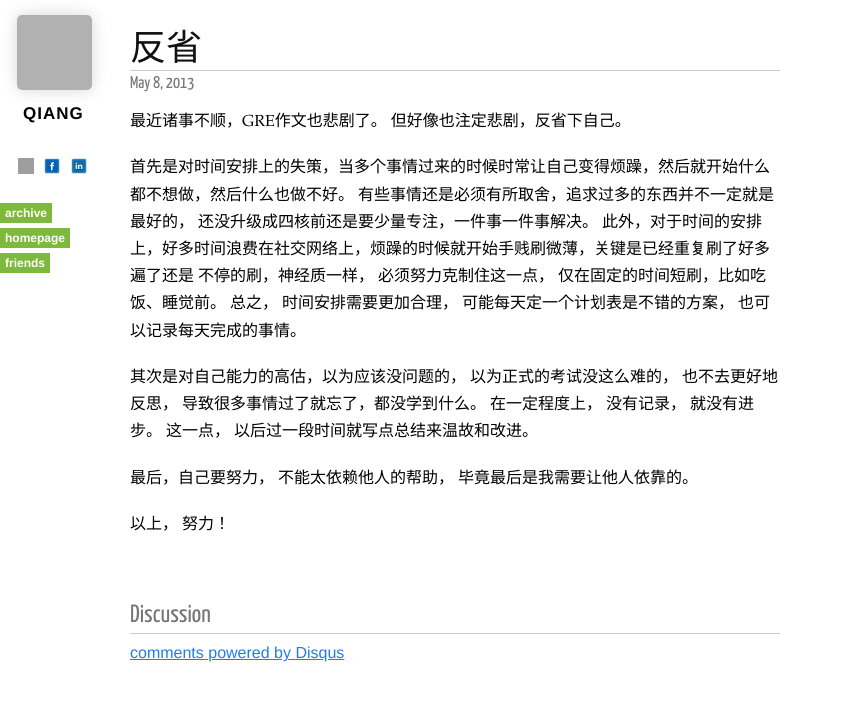
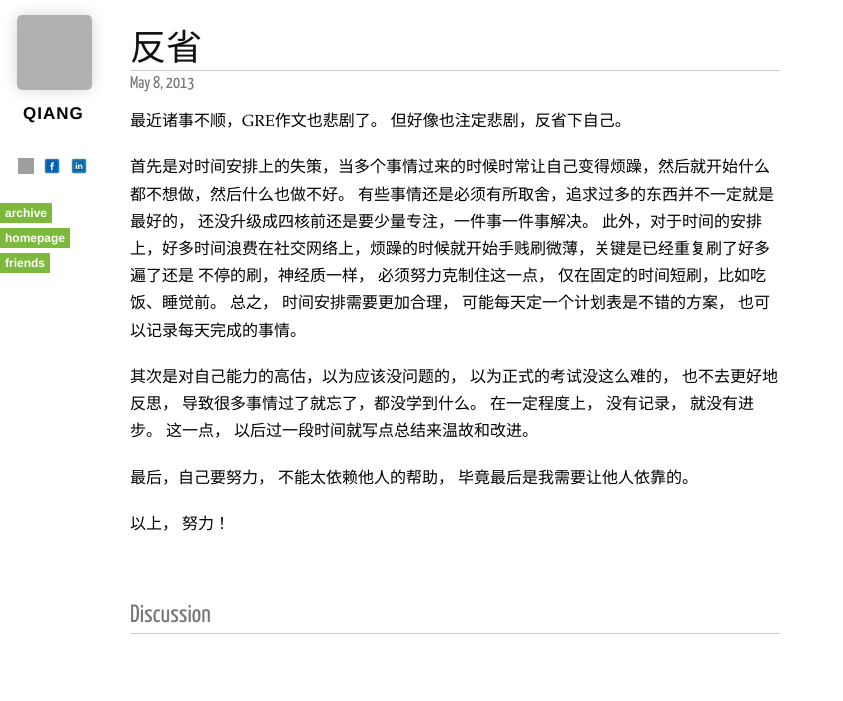
Before and after one commit to qiangrw/qiangrw.github.com, a Jekyll site: the page built from _posts/2013-05-08-null.md, in a window 1280 px wide, cut to the strip 0-701 px from the top of the page. Shown: the whole strip, without its empty margins (0-843 px from the left). Built offline with Jekyll 4.4.1, drawn with Linux system fonts in a browser that asks for light colours; nearby versions of some CDN libraries; Markdown is read by kramdown in place of the engine named in the settings; comment, search, counter and statistics services are not loaded; some of the changed lines change nothing that is shown; grey boxes are pictures that could not be loaded.

Commit message:
use duoshuo instead of disquz

```diff
--- a/_layouts/post.html
+++ b/_layouts/post.html
@@ -13,9 +13,29 @@
 
 {{ content }}
 
+
 <section class="meta">
 <h3>Discussion</h3>
-<div id="disqus_thread"></div>
+<div class="ds-thread" data-thread-key="{{ url }}"
+    data-title="{{ title }}" data-url="{{ url }}"></div>
+<!-- 多说评论框 end -->
+<!-- 多说公共JS代码 start (一个网页只需插入一次) -->
+<script type="text/javascript">
+    var duoshuoQuery = {short_name:"runwei"};
+    (function() {
+     var ds = document.createElement('script');
+     ds.type = 'text/javascript';ds.async = true;
+     ds.src = (document.location.protocol == 'https:' ? 'https:'
+         : 'http:') + '//static.duoshuo.com/embed.js';
+     ds.charset = 'UTF-8';
+     (document.getElementsByTagName('head')[0] || document.getElementsByTagName('body')[0]).appendChild(ds);
+     })();
+</script>
+<!-- 多说公共JS代码 end -->
+
+
+
+<!--<div id="disqus_thread"></div>
 <script type="text/javascript">
     var disqus_shortname = 'qiangrw';
     (function() {
@@ -23,9 +43,10 @@
      dsq.src = 'http://' + disqus_shortname + '.disqus.com/embed.js';
      (document.getElementsByTagName('head')[0] || document.getElementsByTagName('body')[0]).appendChild(dsq);
      })();
-</script>
-<noscript>Please enable JavaScript to view the <a href="http://disqus.com/?ref_noscript">comments powered by Disqus.</a></noscript>
-<a href="http://disqus.com" class="dsq-brlink">comments powered by <span class="logo-disqus">Disqus</span></a>
-</section>
+ </script>
+ <noscript>Please enable JavaScript to view the <a href="http://disqus.com/?ref_noscript">comments powered by Disqus.</a></noscript>
+ <a href="http://disqus.com" class="dsq-brlink">comments powered by <span class="logo-disqus">Disqus</span></a>
+ -->
+ </section>
 
-</section>
+ </section>
```
